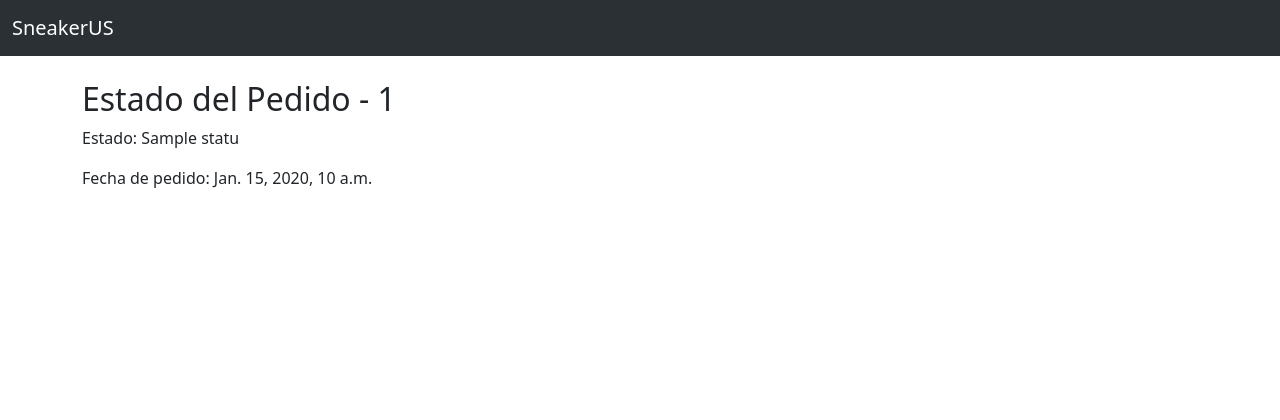
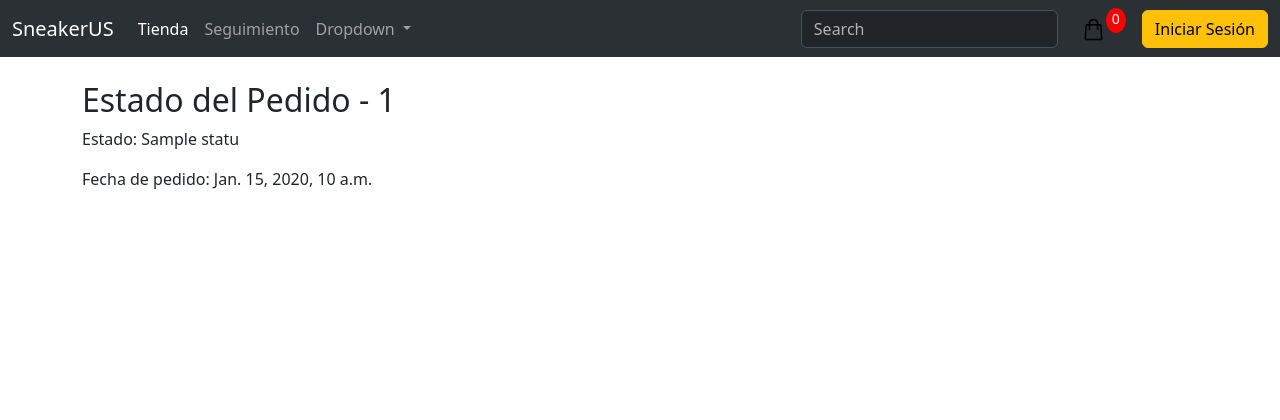
Before and after one commit to rafgoncas1/sneakerus, a Django app: page /track_order/1/ in a window 1280 px wide. Shown: the top 420 px of the page. Run offline with Django 4.2, Linux system fonts and the light colour scheme; tables that the repository leaves empty hold one stand-in row (values such as "Sample post").

Commit message:
Fix: barra de navegacion añadida en estatus pedido

```diff
--- a/store/templates/store/track_order_status.html
+++ b/store/templates/store/track_order_status.html
@@ -1,4 +1,3 @@
-<!-- track_order_status.html -->
 <!DOCTYPE html>
 {% load static %}
 
@@ -11,11 +10,46 @@
 <body>
     <script src="https://cdn.jsdelivr.net/npm/bootstrap@5.3.2/dist/js/bootstrap.bundle.min.js" integrity="sha384-C6RzsynM9kWDrMNeT87bh95OGNyZPhcTNXj1NW7RuBCsyN/o0jlpcV8Qyq46cDfL" crossorigin="anonymous"></script>
 
-    <!-- Barra de Navegación (si deseas mantenerla en esta página) -->
+    <!-- Barra de Navegación -->
     <nav class="navbar navbar-expand-lg bg-primary bg-body-tertiary" data-bs-theme="dark">
         <div class="container-fluid">
             <a class="navbar-brand" href="{% url 'store' %}">SneakerUS</a>
-            <!-- Resto del código de la barra de navegación -->
+            <button class="navbar-toggler" type="button" data-bs-toggle="collapse" data-bs-target="#navbarSupportedContent" aria-controls="navbarSupportedContent" aria-expanded="false" aria-label="Toggle navigation">
+                <span class="navbar-toggler-icon"></span>
+            </button>
+            <div class="collapse navbar-collapse" id="navbarSupportedContent">
+                <ul class="navbar-nav me-auto mb-2 mb-lg-0">
+                    <li class="nav-item">
+                        <a class="nav-link active" aria-current="page" href="{% url 'store' %}">Tienda</a>
+                    </li>
+                    <li class="nav-item">
+                        <a class="nav-link" href="/seguimiento">Seguimiento</a>
+                    </li>
+                    <li class="nav-item dropdown">
+                        <a class="nav-link dropdown-toggle" href="#" role="button" data-bs-toggle="dropdown" aria-expanded="false">
+                            Dropdown
+                        </a>
+                        <ul class="dropdown-menu">
+                            <li><a class="dropdown-item" href="#">Action</a></li>
+                            <li><a class="dropdown-item" href="#">Another action</a></li>
+                            <li><hr class="dropdown-divider"></li>
+                            <li><a class="dropdown-item" href="#">Something else here</a></li>
+                        </ul>
+                    </li>
+                </ul>
+                <form class="d-flex" role="search">
+                    <input class="form-control me-2" type="search" placeholder="Search" aria-label="Search">
+                </form>
+                <a href="{% url 'cart' %}">
+                    <img id="cart-icon" src="{% static 'images/cart.png' %}">
+                </a>
+                <p id="cart-total">0</p>
+                {% if not user.is_authenticated %}
+                    <a href="{% url 'login' %}"class="btn btn-warning ms-lg-3 rounded-2">Iniciar Sesión</a>
+                {% else %}
+                    <a href="{% url 'logout' %}"class="btn btn-outline-info ms-lg-3 rounded-2">{{user.email}}</a>
+                {% endif %}
+            </div>
         </div>
     </nav>
 
@@ -28,7 +62,7 @@
         </div>
     </main>
 
-    <!-- Pie de Página (si deseas mantenerlo en esta página) -->
+    <!-- Pie de Página -->
     <div class="container">
         <footer class="py-3 my-4 footer mt-auto">
             <ul class="nav fixed-bottom justify-content-center border-bottom pb-3 mb-3">
```
